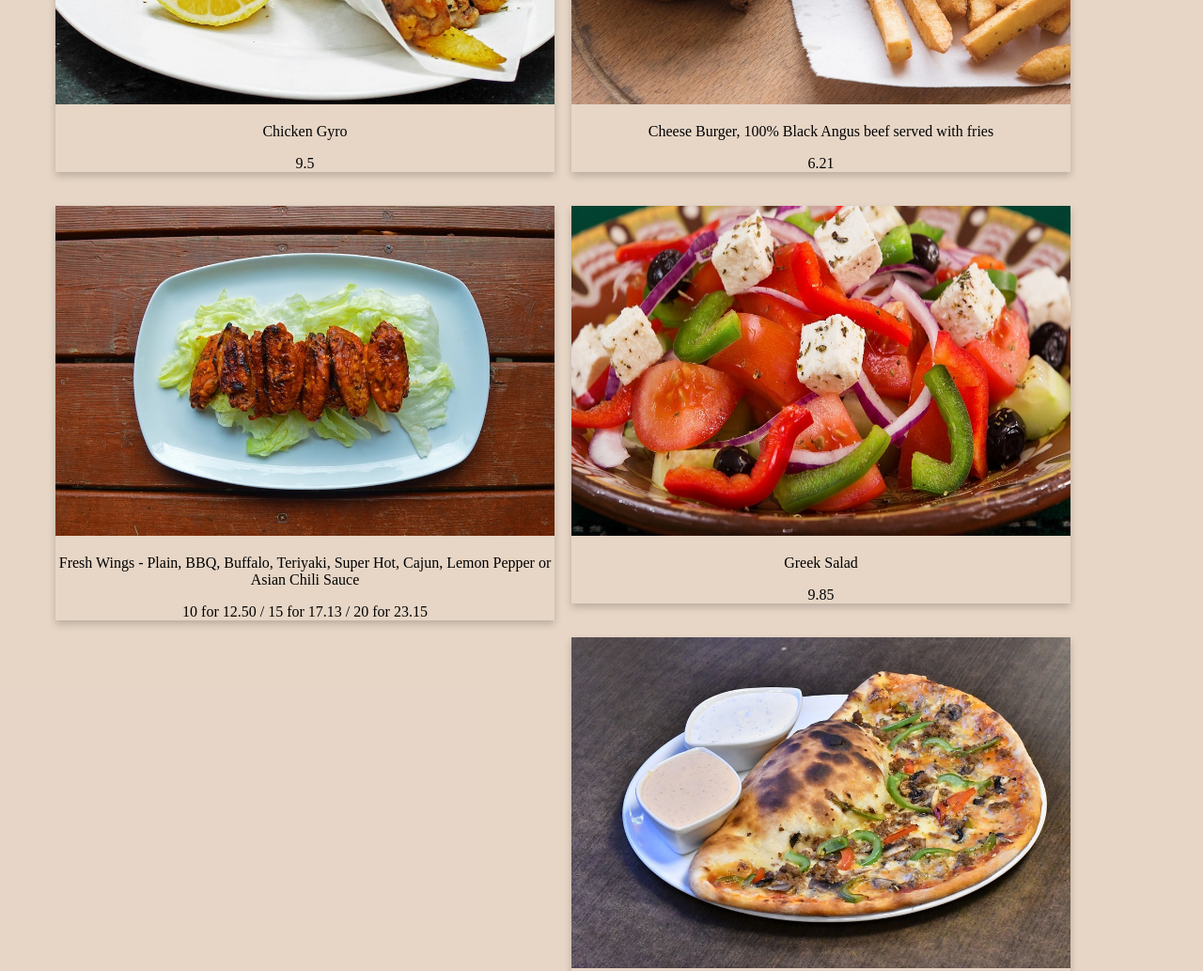
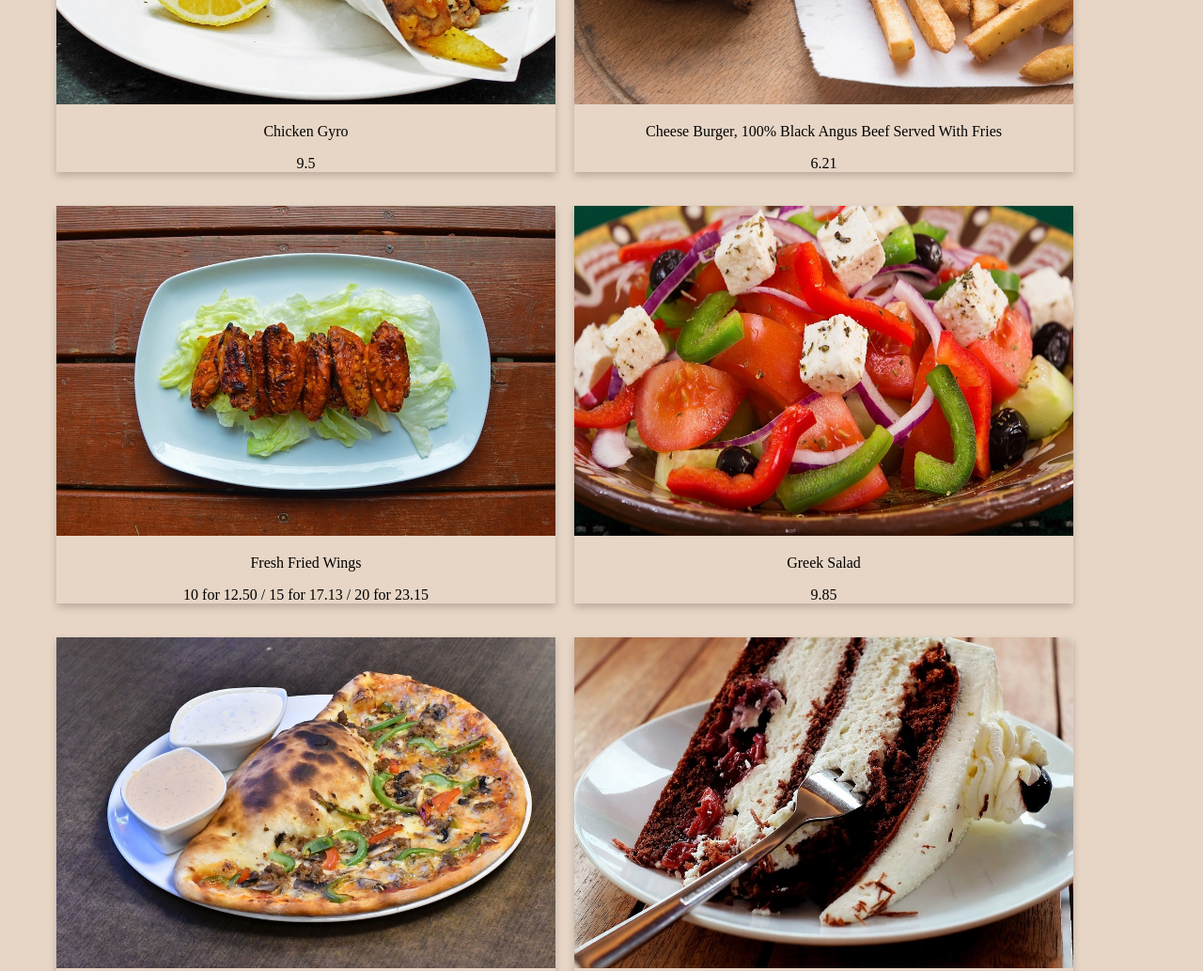
Before and after one commit to anxiousfish745/Responsive-Redesign, a plain HTML site: page index.html in a window 1280 px wide. Shown: the part 2320-3353 px from the top of the page at 94% size. Drawn offline with Linux system fonts and the light colour scheme.

Commit message:
Add files via upload

```diff
--- a/index.html
+++ b/index.html
@@ -61,15 +61,14 @@
       <div class="column">
         <div class="dish">
           <img src="assets/burger.jpg" alt="Burger" style="width:100%">
-            <p>Cheese Burger, 100% Black Angus beef served with fries</p>
+            <p>Cheese Burger, 100% Black Angus Beef Served With Fries</p>
             <p>6.21</p>
         </div>
       </div>
       <div class="column">
         <div class="dish">
           <img src="assets/wings.jpg" alt="Wings" style="width:100%">
-            <p>Fresh Wings - Plain, BBQ, Buffalo, Teriyaki,
-              Super Hot, Cajun, Lemon Pepper or Asian Chili Sauce</p>
+            <p>Fresh Fried Wings</p>
             <p>10 for 12.50 / 15  for 17.13 / 20 for 23.15</p>
         </div>
       </div>
--- a/styles.css
+++ b/styles.css
@@ -77,7 +77,8 @@ body {
     float: left;
     width: 45%;
     margin-bottom: 20px;
-    padding: 0 9px;
+    padding: 0 10px;
+    height:max-content;
   }
 
   /* Add some shadows to create a card effect */
```
